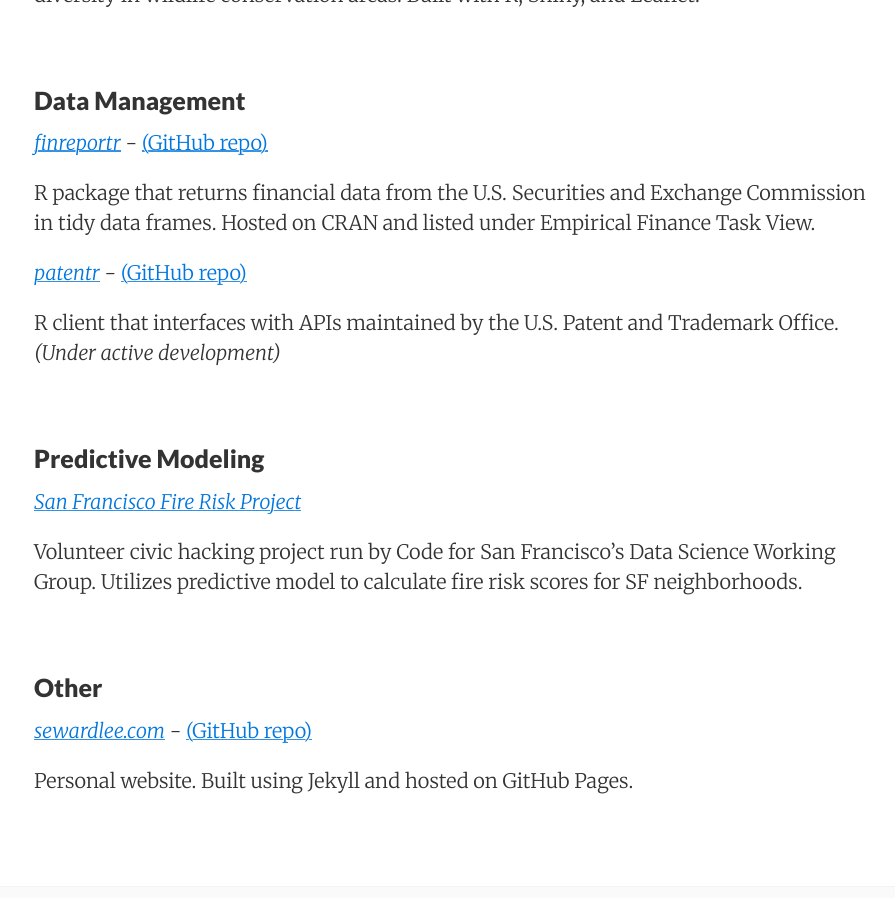
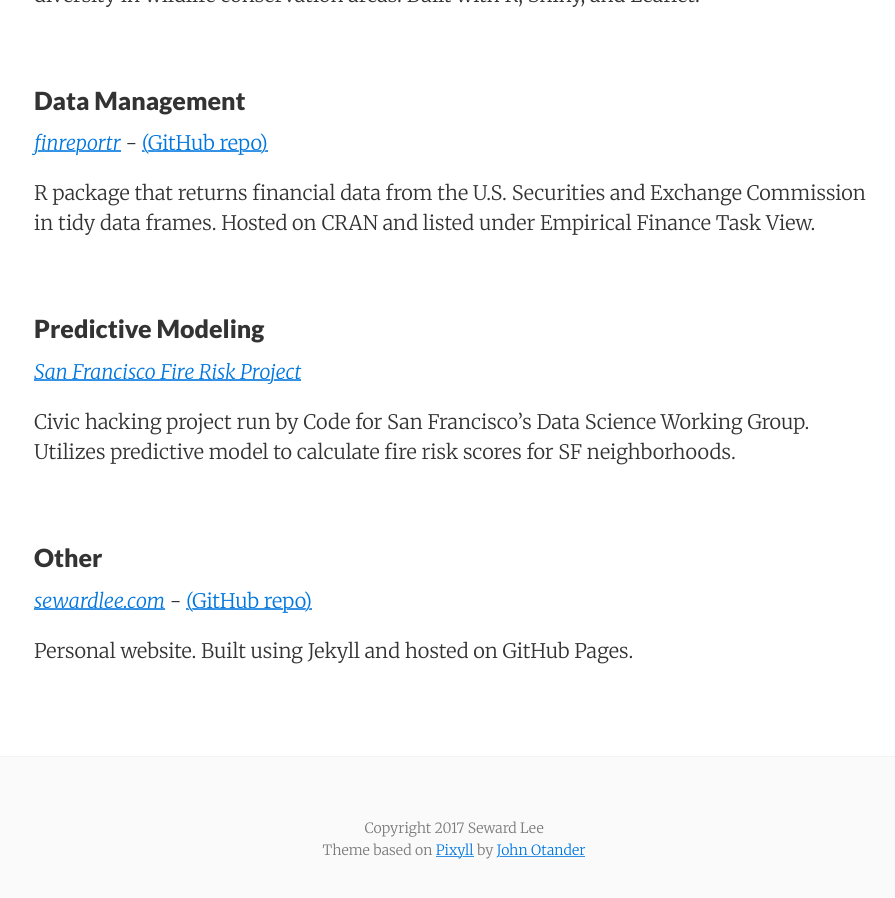
Before and after one commit to sewardlee337/sewardlee337.github.io, a Jekyll site: the page built from projects.md, in a window 1280 px wide and 900 px high, scrolled down 1028 px. Shown: the whole window, without its empty margins (186-1081 px from the left). Built offline with Jekyll 4.4.1, drawn with Linux system fonts in a browser that asks for light colours; nearby versions of some CDN libraries.

Commit message:
Remove patentr for now

```diff
--- a/projects.md
+++ b/projects.md
@@ -35,17 +35,13 @@
 
   R package that returns financial data from the U.S. Securities and Exchange Commission in tidy data frames. Hosted on CRAN and listed under Empirical Finance Task View.
 
-[_patentr_](https://github.com/sewardlee337/patentr) - [(GitHub repo)](https://github.com/sewardlee337/patentr)
-
-  R client that interfaces with APIs maintained by the U.S. Patent and Trademark Office. _(Under active development)_
-
 &nbsp;
 
 ### Predictive Modeling
 
 [_San Francisco Fire Risk Project_](http://datascience.codeforsanfrancisco.org/project/sf-fire-risk/)
 
-  Volunteer civic hacking project run by Code for San Francisco's Data Science Working Group. Utilizes predictive model to calculate fire risk scores for SF neighborhoods.
+  Civic hacking project run by Code for San Francisco's Data Science Working Group. Utilizes predictive model to calculate fire risk scores for SF neighborhoods.
 
 &nbsp;
 
```
